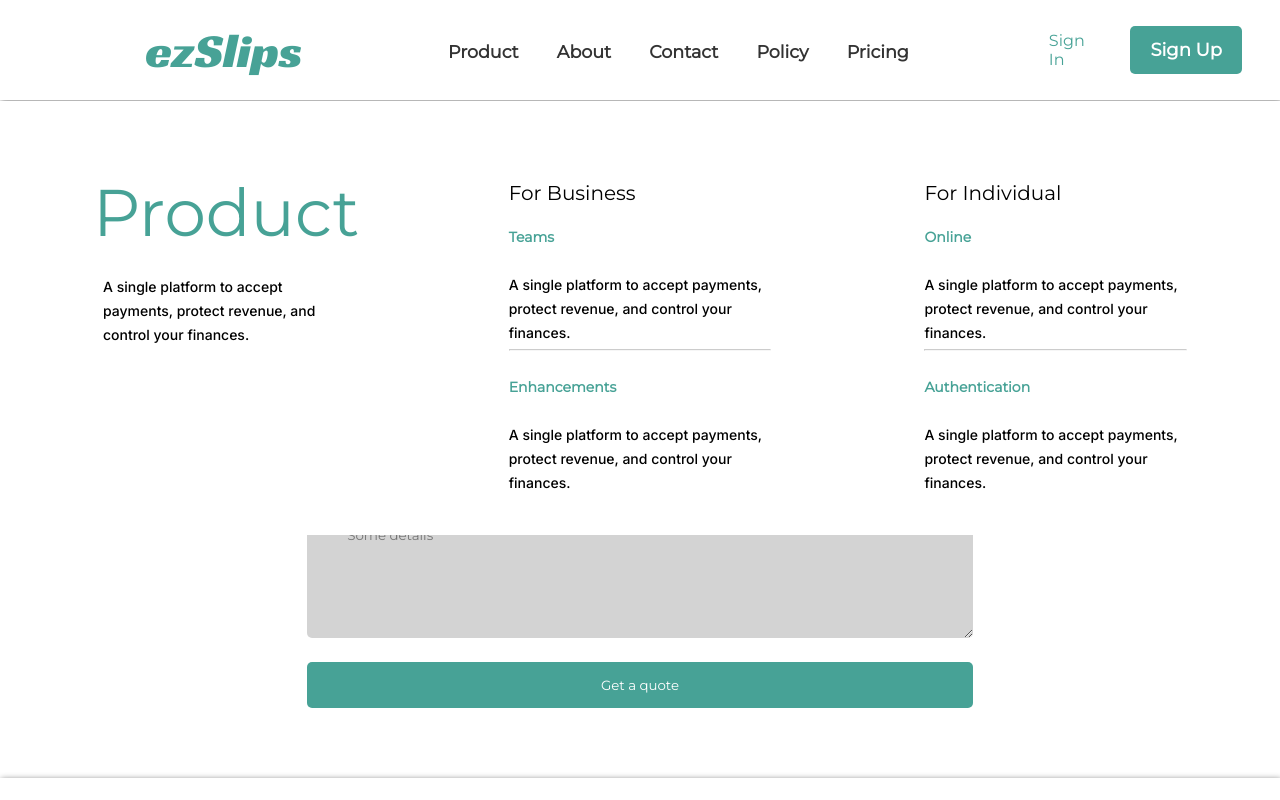
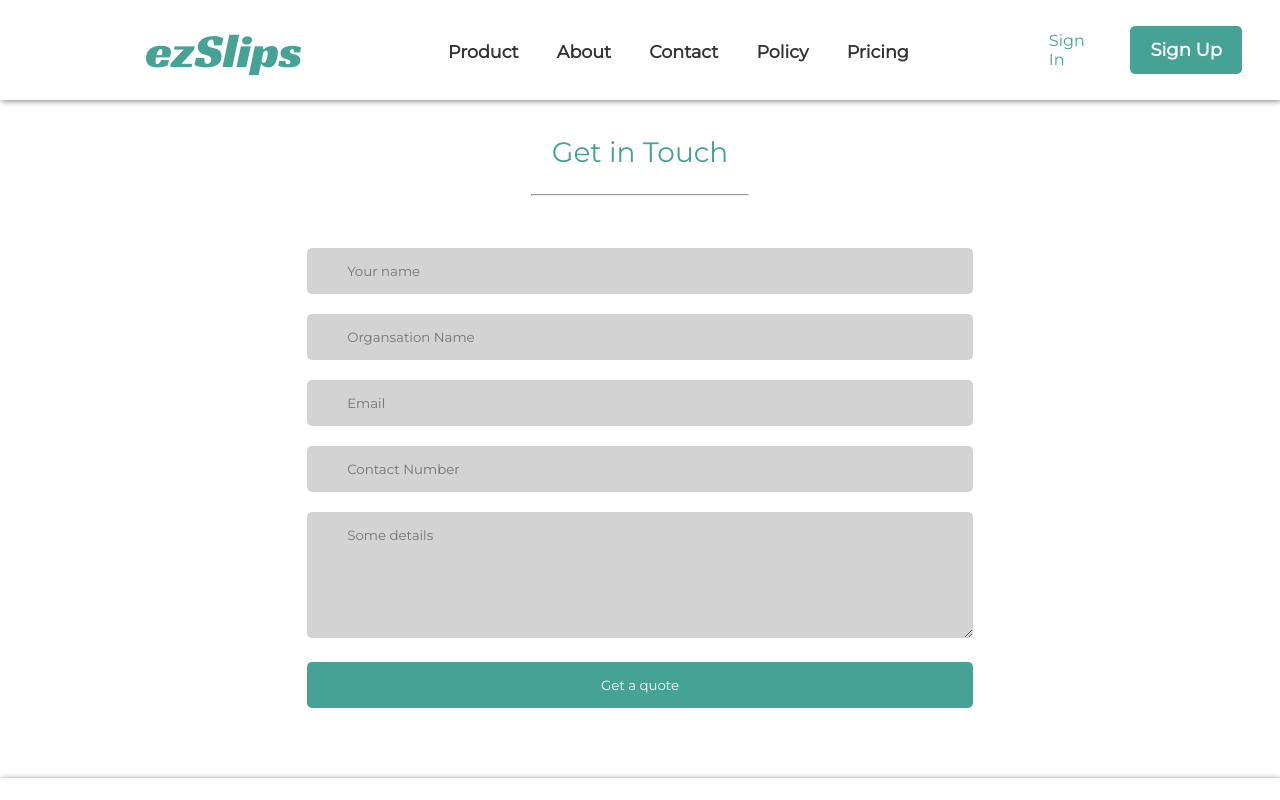
Before and after one commit to Prashant-cdi/ez_Slips-FrontEnd-, a Next.js app: page /contactForm in a window 1280 px wide. Shown: the top 800 px of the page. Built offline with nearby package versions, Linux system fonts and the light colour scheme.

Commit message:
now onclick modal window is displaying

```diff
--- a/components/Header.tsx
+++ b/components/Header.tsx
@@ -4,6 +4,7 @@ import styles from "../styles/Header.module.css";
 import Image from "next/image";
 import { useState, useEffect } from 'react'
 
+const displayModalFlag: boolean = false;
 
 
 interface Modalcontent {
@@ -119,7 +120,7 @@ interface Links {
   href: string;
 }
 
-const links: Links[] = [
+const links: Links[] =[
   {
     text: "Product",
     href: "/pages/products",
@@ -157,14 +158,22 @@ function LeftHeader() {
 
 
 
-function MiddleHeader({ links })  {
+function MiddleHeader({ links , displayModal, setdisplayModal, SetContent })  {
+
+  function changeDisplay() {
+    setdisplayModal(!displayModal);
+  }
 
   return(
 
     <div className={styles.middle_header}>
       {links.map((val) => (
         <div key={val.text} id={val.text} className={styles.middleheaderlink}
-        onClick={()=>{console.log("clicked")}}
+        onClick={()=>{
+          console.log("clicked")
+          changeDisplay();
+          SetContent(val.text);
+        }}
         >
 
           <Link href={val.href}>
@@ -205,11 +214,22 @@ function RightHeader() {
   );
 }
 
-function Modal() {
+function Modal({displayModal, content}) {
+
+  useEffect(()=>{
+
+  })
+
+
+  if(!displayModal )
+  return ;
+
+
+  else
  return(
-   <div className={`flex ${styles.modal}`} id="modal">
+   <div className={`flex ${styles.modal}`} id="modal" >
       <div className={`${styles.firstmodalchild} ${styles.modalchilds}`}>
-        <div className={styles.name}>{modalcontent[0]["1stdiv_heading"]}</div>
+        <div className={styles.name}>{content}</div>
         <p >{modalcontent[0]["1stdiv_para"]}</p>
       </div>
 
@@ -236,17 +256,54 @@ function Modal() {
  )
 }
 
+
+function ModalWrapper ({displayModal , content}) {
+
+  if(!displayModal)
+  return ;
+  else
+  return(
+    <div className= {styles.modalwrapper} >
+      <Modal displayModal={displayModal} content={content}/>
+  </div>
+    )
+}
 const Header = () => {
+const [displayModal , setDisplayModal] = useState(false);
+const [content, setContent ] = useState ("");
+
+
+useEffect(()=>{
+  document.addEventListener(
+    "click",
+    function(event) {
+      console.log(event);
+    }
+
+  )
+})
+
+  function handlesetDisplaymodal(value:boolean):void {
+    setDisplayModal (value)
+    console.log("this has run");
+    console.log(displayModal);
+  }
+
+  function SetContent (value:string) : void {
+    setContent(value)
+  }
+
   return (
     <>
 <div className={styles.header}>
 
   <LeftHeader />
-  <MiddleHeader links={links}  />
+  <MiddleHeader displayModal={displayModal} setdisplayModal={handlesetDisplaymodal} links={links} SetContent= {SetContent}  />
   <RightHeader />
 
 </div>
-<Modal />
+
+<ModalWrapper displayModal = {displayModal} content={content}/>
 </>
   );
 };
--- a/pages/index.tsx
+++ b/pages/index.tsx
@@ -15,6 +15,8 @@ import Copyright from "../components/Copyright";
 
 export default function document() {
 
+
+
   return (
     <>
 
--- a/styles/Header.module.css
+++ b/styles/Header.module.css
@@ -102,13 +102,24 @@
     position: absolute;
     background-color: white;
     top: 101px;
-    padding: 80px 93px 40px;
-    display:flex;
+    padding: 50px 93px 30px;
+    /* display:flex; */
     justify-content: space-between;
+    animation-name: slideIn;
+    animation-duration: .3s;
+    z-index: 10;
+    position: fixed;
+    overflow: hidden;
+  }
 
-    animation-name: slideIn;
-    animation-duration: .5s;
-    z-index: 10;
+  .modal:after
+  html{
+    overflow: hidden;
+  }
+
+
+  .Header_modal p{
+    color: #505050;
   }
 
 
@@ -131,6 +142,8 @@
     line-height: 24px;
   }
 
+
+
   .firstmodalchild p{
     font-family: 'Inter';
 font-style: normal;
@@ -138,6 +151,7 @@ font-weight: 300;
 font-size: 14px;
 line-height: 24px;
 margin: 50px 0 0 10px;
+color: #505050;
   }
 
 
@@ -148,6 +162,7 @@ margin: 50px 0 0 10px;
     font-size: 14px;
     line-height: 24px;
     margin: 14px 0 0 0;
+    color: #505050;
   }
   .modalchilds {
     width: 24%;
```
